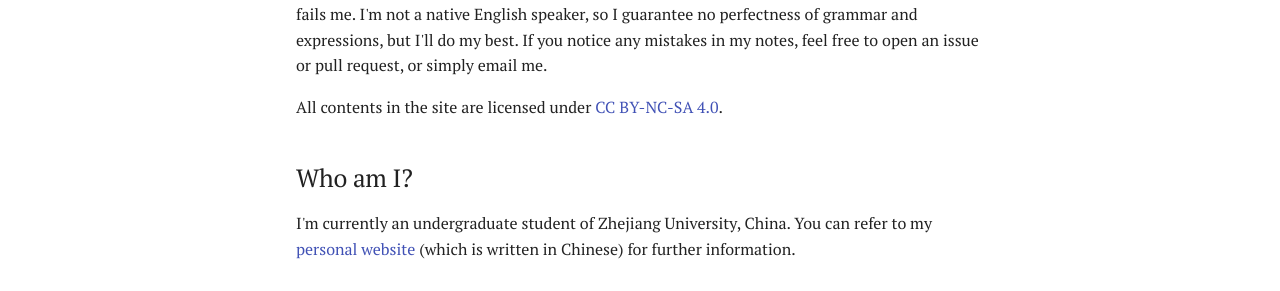
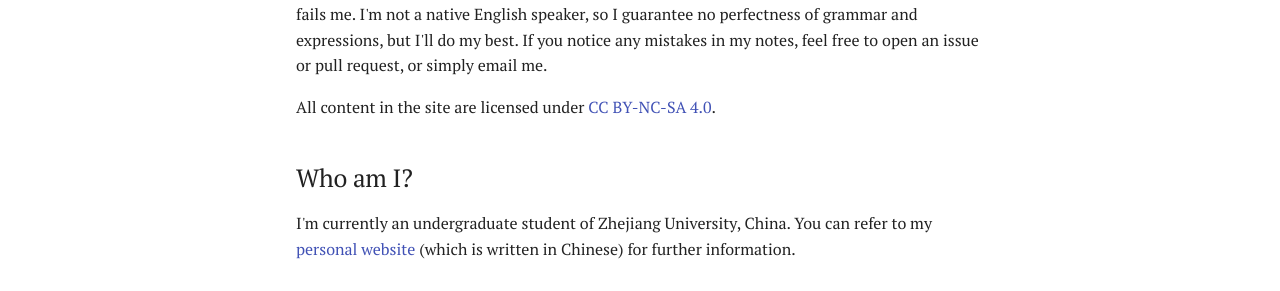
Before and after one commit to Xecades/Notes, an MkDocs documentation site: the page built from docs/index.md, in a window 1280 px wide. Shown: the part 344-635 px from the top of the page. Built offline with MkDocs 1.6.1 and Material for MkDocs 9.7.7, drawn with Linux system fonts in a browser that asks for light colours.

Commit message:
some small mistakes

```diff
--- a/docs/index.md
+++ b/docs/index.md
@@ -4,7 +4,7 @@ This site is a collection of my notes on various topics. It's built with [MkDocs
 
 This site is for educational purposes in computer science and mathematics. Not trying to show off, but I sincerely hope it could help random people on the Internet or myself when my memory fails me. I'm not a native English speaker, so I guarantee no perfectness of grammar and expressions, but I'll do my best. If you notice any mistakes in my notes, feel free to open an issue or pull request, or simply email me.
 
-All contents in the site are licensed under [CC BY-NC-SA 4.0](https://creativecommons.org/licenses/by-nc-sa/4.0/).
+All content in the site are licensed under [CC BY-NC-SA 4.0](https://creativecommons.org/licenses/by-nc-sa/4.0/).
 
 ## Who am I?
 
```
Also changed, not shown: docs/Terminal/MacOSCommandCollection.md (+1 -1 lines).
